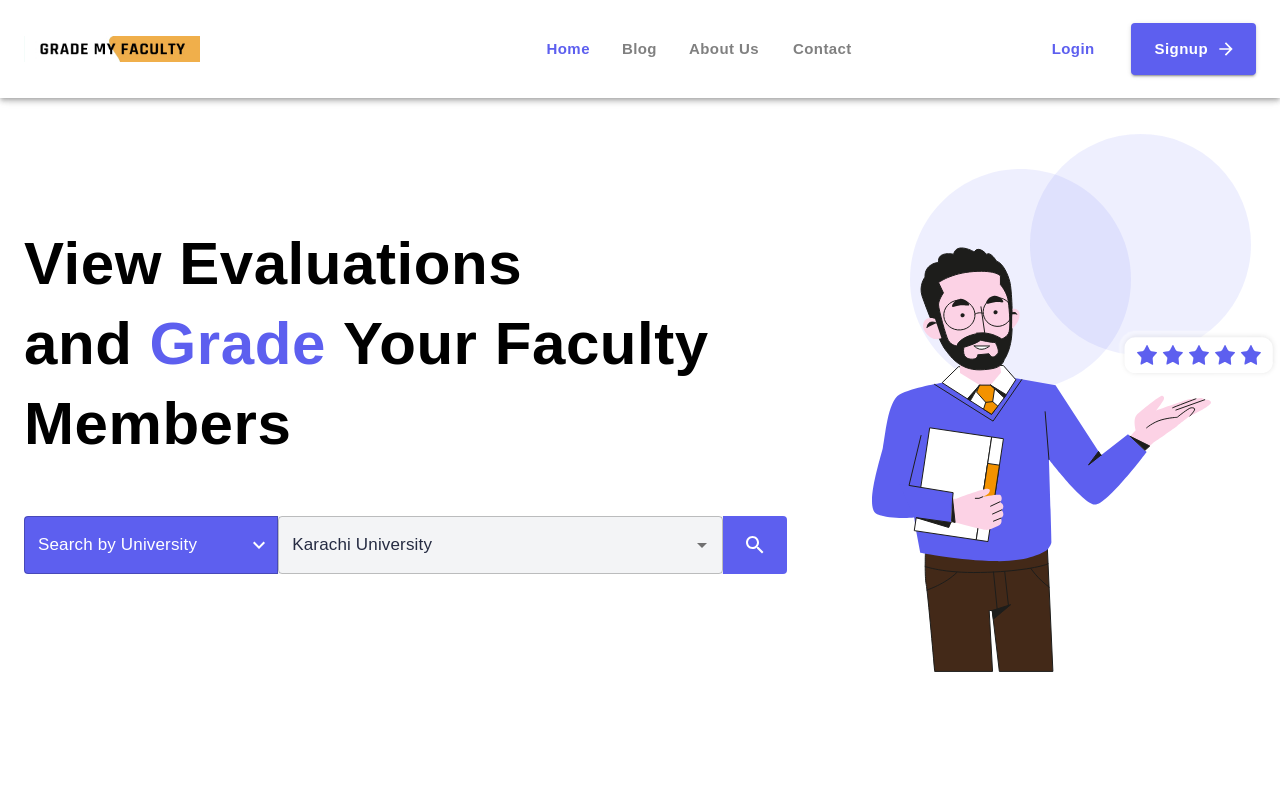
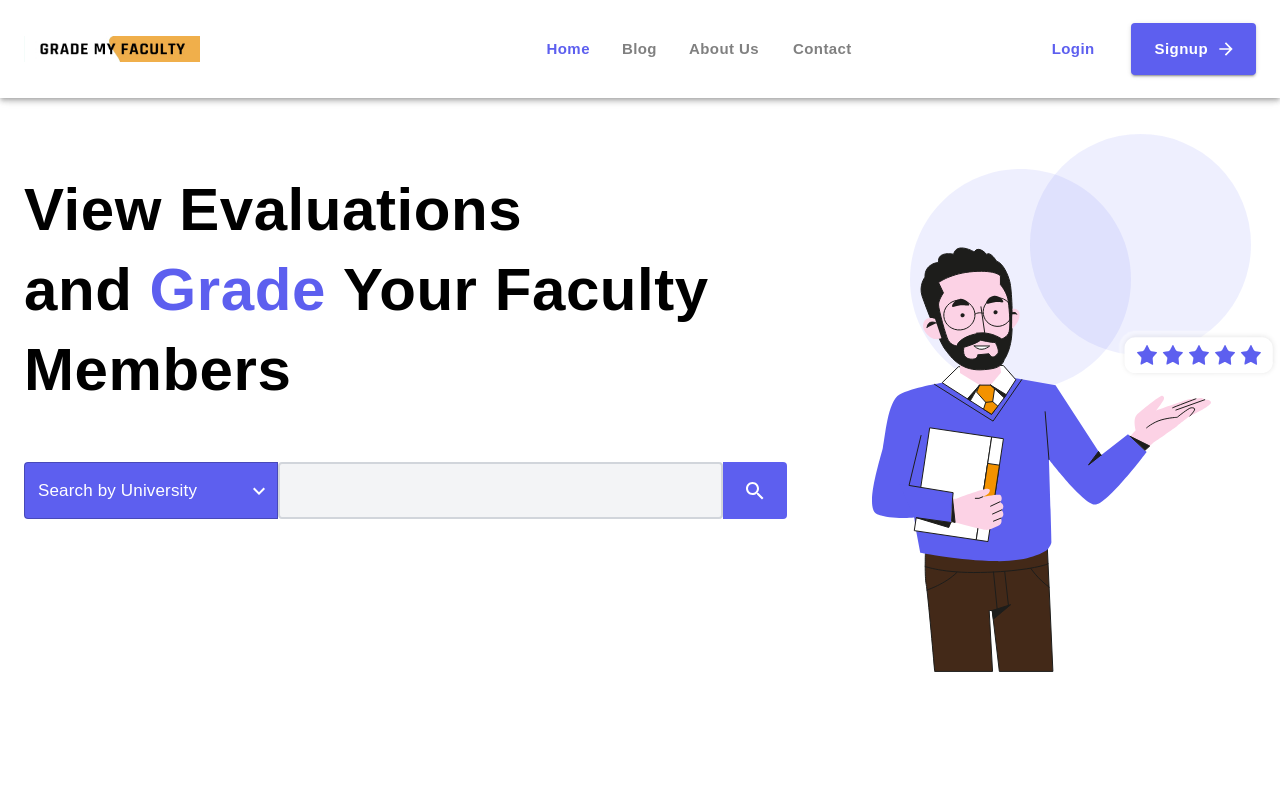
Before and after one commit to AbdulAziz0682/grade-my-faculty, a React (Create React App) app: page / in a window 1280 px wide. Shown: the top 800 px of the page. Built offline with nearby package versions, Linux system fonts and the light colour scheme; a web font is replaced by a local one.

Commit message:
Added custom autocomplete

```diff
--- a/package.json
+++ b/package.json
@@ -5,6 +5,7 @@
   "dependencies": {
     "@emotion/react": "^11.4.1",
     "@emotion/styled": "^11.3.0",
+    "@mui/core": "^5.0.0-alpha.53",
     "@mui/icons-material": "^5.0.1",
     "@mui/lab": "^5.0.0-alpha.51",
     "@mui/material": "^5.0.2",
--- /dev/null
+++ b/src/components/UseAutocomplete.jsx
@@ -0,0 +1,133 @@
+/* eslint-disable react/forbid-prop-types */
+/* eslint-disable jsx-a11y/no-noninteractive-element-interactions */
+/* eslint-disable jsx-a11y/click-events-have-key-events */
+/* eslint-disable brace-style */
+import React, { useState } from 'react';
+
+import {
+  MenuItem,
+} from '@mui/material';
+
+import PropTypes from 'prop-types';
+
+import { useHistory } from 'react-router-dom';
+
+const AutoComplete = ({ suggestions }) => {
+  const [filteredSuggestions, setFilteredSuggestions] = useState([]);
+  const [activeSuggestionIndex, setActiveSuggestionIndex] = useState(0);
+  const [showSuggestions, setShowSuggestions] = useState(false);
+  const [input, setInput] = useState('');
+
+  const onChange = (e) => {
+    const userInput = e.target.value;
+
+    // Filter our suggestions that don't contain the user's input
+    const unLinked = suggestions.filter(
+      (suggestion) => (
+        suggestion.name.toLowerCase().indexOf(userInput.toLowerCase()) > -1
+      ),
+    );
+
+    setInput(e.target.value);
+    setFilteredSuggestions(unLinked);
+    setActiveSuggestionIndex(0);
+    setShowSuggestions(true);
+  };
+
+  /*  const onClick = (e) => {
+    setFilteredSuggestions([]);
+    setInput(e.target.innerText);
+    setActiveSuggestionIndex(0);
+    setShowSuggestions(false);
+  }; */
+
+  const onKeyDown = (e) => {
+    // User pressed the enter key
+    if (e.keyCode === 13) {
+      setInput(filteredSuggestions[activeSuggestionIndex]);
+      setActiveSuggestionIndex(0);
+      setShowSuggestions(false);
+    }
+    // User pressed the up arrow
+    else if (e.keyCode === 38) {
+      if (activeSuggestionIndex === 0) {
+        return;
+      }
+
+      setActiveSuggestionIndex(activeSuggestionIndex - 1);
+    }
+    // User pressed the down arrow
+    else if (e.keyCode === 40) {
+      if (activeSuggestionIndex - 1 === filteredSuggestions.length) {
+        return;
+      }
+
+      setActiveSuggestionIndex(activeSuggestionIndex + 1);
+    }
+  };
+
+  function SuggestionsListComponent() {
+    const history = useHistory();
+    return filteredSuggestions.length ? (
+      <ul className="bg-gray-100 border-2 border-gray-300 suggestions rounded-b-3xl md:rounded-none">
+        {filteredSuggestions.map((suggestion, index) => {
+          // let className;
+
+          // Flag the active suggestion with a class
+          if (index === activeSuggestionIndex) {
+            // className = 'suggestion-active';
+          }
+
+          if (!suggestion.university) {
+            return (
+              <MenuItem sx={{ border: '1px solid' }} className="py-3 font-semibold bg-gray-100 border-l-0 border-r-0 border-gray-200" value={suggestion.name} onClick={() => history.push('/faculty', [suggestion.name])}>{suggestion.name}</MenuItem>
+            );
+          }
+
+          return (
+            <MenuItem value={suggestion.name} sx={{ border: '1px solid' }} className="py-1 bg-gray-100 border-l-0 border-r-0 border-gray-200" onClick={() => history.push('/grade', [suggestion])}>
+              <div className="flex items-end justify-between gap-3 pb-2 overflow-auto" style={{ fontFamily: 'montserrat' }}>
+                <div className="flex flex-col">
+                  <p className="font-semibold">{suggestion.name}</p>
+                  <span className="text-xs text-primary">
+                    {suggestion.department}
+                    &nbsp;Department
+                  </span>
+                </div>
+                <p className="font-bold">{suggestion.university}</p>
+              </div>
+            </MenuItem>
+          );
+        })}
+      </ul>
+    ) : (
+      <div className="bg-gray-100 no-suggestions rounded-b-3xl">
+        <span role="img" aria-label="tear emoji">
+          😪
+        </span>
+        {' '}
+        <em>sorry no suggestions</em>
+      </div>
+    );
+  }
+
+  return (
+    <div className="w-full">
+      <input
+        type="text"
+        onChange={onChange}
+        onKeyDown={onKeyDown}
+        value={input}
+        id="autocomplete"
+        className={`${showSuggestions && input ? 'rounded-t-3xl md:rounded' : 'rounded'} border-2 border-gray-300 bg-gray-100`}
+      />
+      {showSuggestions && input && <SuggestionsListComponent />}
+    </div>
+  );
+};
+
+export default AutoComplete;
+
+AutoComplete.propTypes = {
+  suggestions: PropTypes.array.isRequired,
+};
--- a/src/components/User/Pages/Home/index.jsx
+++ b/src/components/User/Pages/Home/index.jsx
@@ -8,15 +8,17 @@ import {
   MenuItem,
   Container,
   Hidden,
-  Autocomplete,
-  TextField,
+  // Autocomplete,
+  // TextField,
 } from '@mui/material';
 
 import { Search, KeyboardArrowDown } from '@mui/icons-material';
 
 import { useSelector } from 'react-redux';
 
-import { useHistory } from 'react-router-dom';
+// import { useHistory } from 'react-router-dom';
+
+import Autocomplete from '../../../UseAutocomplete';
 
 import help from '../../../../assets/help.svg';
 import evaluation from '../../../../assets/evaluation.svg';
@@ -25,7 +27,7 @@ import homeImg from '../../../../assets/homeImg.svg';
 
 export default function Home() {
   const ref = useRef();
-  const history = useHistory();
+  // const history = useHistory();
   const faculty = useSelector((state) => state.faculty);
   const [searchBy, setSearchBy] = React.useState('university');
   const universities = [
@@ -33,16 +35,17 @@ export default function Home() {
     { name: 'Lahore University' },
     { name: 'Karachi University' },
   ];
-  const [value, setValue] = React.useState('');
-  React.useEffect(() => {
-    setValue(searchBy === 'university' ? universities[universities.length - 1] : faculty[faculty.length - 1]);
-  }, [searchBy]);
+  // const [value, setValue] = React.useState('');
+  /* React.useEffect(() => {
+    setValue(searchBy === 'university' ?
+    universities[universities.length - 1] : faculty[faculty.length - 1]);
+  }, [searchBy]); */
   return (
     <>
       <Grid container className="flex-grow">
         <Container maxWidth="xl" className="md:pr-0">
-          <Grid container alignItems="center" className="pt-12 pb-60" columnSpacing={2}>
-            <Grid item xs={12} md={8} className="flex flex-col justify-center h-full gap-11">
+          <Grid container alignItems="start" className="pt-12 pb-60" columnSpacing={2}>
+            <Grid item xs={12} md={8} className="flex flex-col justify-center h-full gap-11 md:mt-9">
               <Typography className="text-4xl font-bold leading-12 md:leading-20 md:text-6xl">
                 View Evaluations and&nbsp;
                 <span className="text-primary">Grade</span>
@@ -73,38 +76,11 @@ export default function Home() {
                 </Grid>
                 <Grid item xs={12} md={7} sx={{ order: { xs: 3, md: 2 } }} className="mt-1 md:mt-0">
                   <Autocomplete
-                    value={value}
-                    disablePortal
-                    onChange={(e, newVal) => setValue(newVal)}
-                    classes={{ paper: 'rounded-none', listbox: 'py-0' }}
-                    options={searchBy === 'university' ? universities : faculty}
-                    renderInput={(params) => <TextField {...params} className="font-semibold bg-gray-100 rounded-none" />}
-                    getOptionLabel={(option) => option.name}
-                    renderOption={(props, option) => {
-                      if (searchBy === 'university') {
-                        return (
-                          <MenuItem sx={{ border: '1px solid' }} className="py-3 font-semibold bg-gray-100 border-gray-200" value={option.name} onClick={() => history.push('/faculty', [option.name])}>{option.name}</MenuItem>
-                        );
-                      }
-                      return (
-                        <MenuItem value={option.name} sx={{ border: '1px solid' }} className="py-1 bg-gray-100 border-gray-200" onClick={() => history.push('/grade', [option])}>
-                          <div className="flex items-end justify-between gap-3 pb-2 overflow-auto" style={{ fontFamily: 'montserrat' }}>
-                            <div className="flex flex-col">
-                              <p className="font-semibold">{option.name}</p>
-                              <span className="text-xs text-primary">
-                                {option.department}
-                                &nbsp;Department
-                              </span>
-                            </div>
-                            <p className="font-bold">{option.university}</p>
-                          </div>
-                        </MenuItem>
-                      );
-                    }}
+                    suggestions={searchBy === 'university' ? universities : faculty}
                   />
                 </Grid>
                 <Grid item sx={{ order: { xs: 2, md: 3 }, flexGrow: 1 }}>
-                  <span className="flex items-center justify-center h-full px-3 rounded-r bg-primary">
+                  <span className="flex items-center justify-center px-3 rounded-r bg-primary" style={{ height: '57.4px' }}>
                     <Search htmlColor="white" />
                   </span>
                 </Grid>
--- a/src/index.css
+++ b/src/index.css
@@ -1,3 +1,49 @@
 @tailwind base;
 @tailwind components;
 @tailwind utilities;
+
+#autocomplete {
+    outline: none;
+    padding: 0 0.5rem;
+    width: 100%;
+    height: 57.4px;
+  }
+
+  .no-suggestions {
+    color: #999;
+    padding: 0.4rem;
+    font-size: 0.9rem;
+  }
+
+  .suggestions {
+    border-top-width: 0;
+    list-style: none;
+    margin-top: 0;
+    max-height: 200px;
+    overflow-y: auto;
+    padding-left: 0;
+    width: 100%;
+  }
+
+  .suggestions::-webkit-scrollbar {
+    width: 0.2rem;
+    height: 0rem;
+    border-radius: 20px;
+  }
+
+  .suggestions li {
+    padding: 0.5rem;
+    font-size: 0.9rem;
+    font-weight: 500;
+    height: 57.4px;
+  }
+
+  .suggestion-active,
+  .suggestions li:hover {
+    cursor: pointer;
+    font-weight: 700;
+  }
+
+  .suggestions li:not(:last-of-type) {
+    border-bottom: 1px solid #999;
+  }
```
Also changed, not shown: 1 other file (tests, documents, lock files or other folders).
